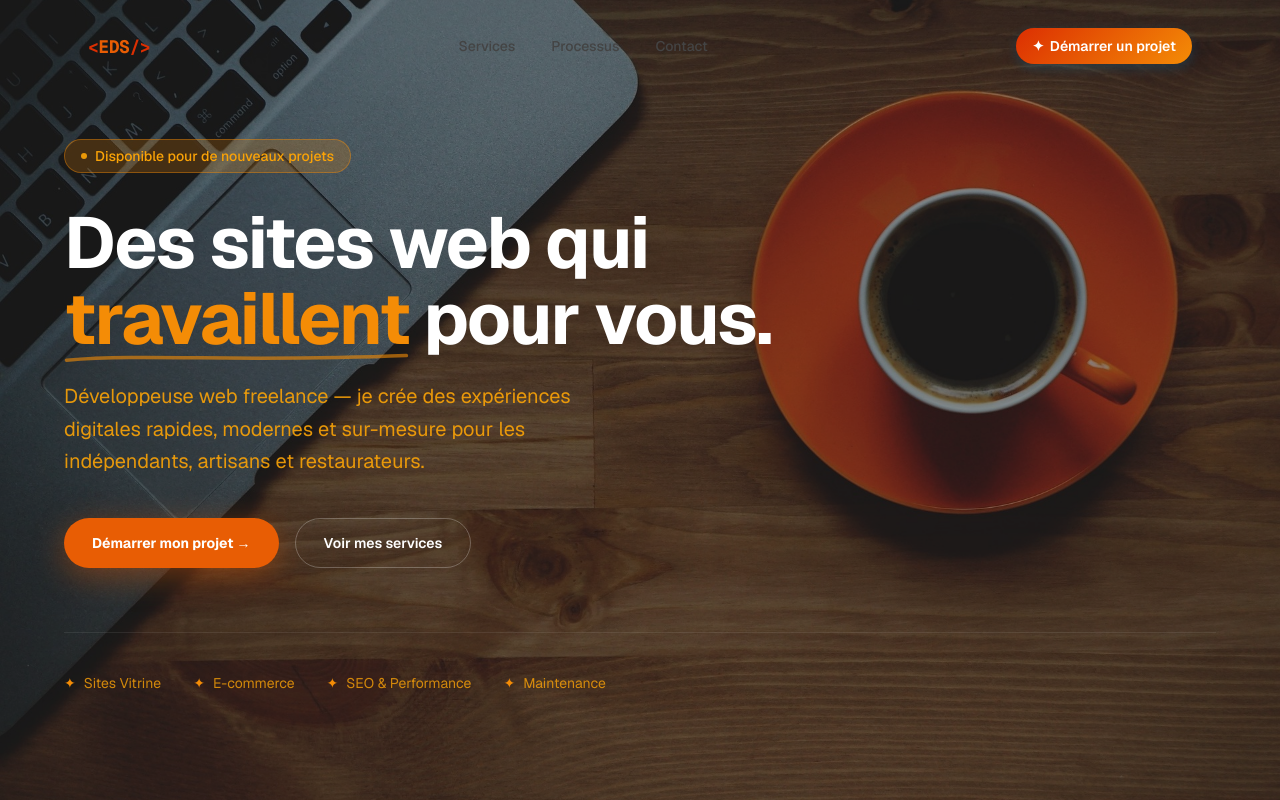
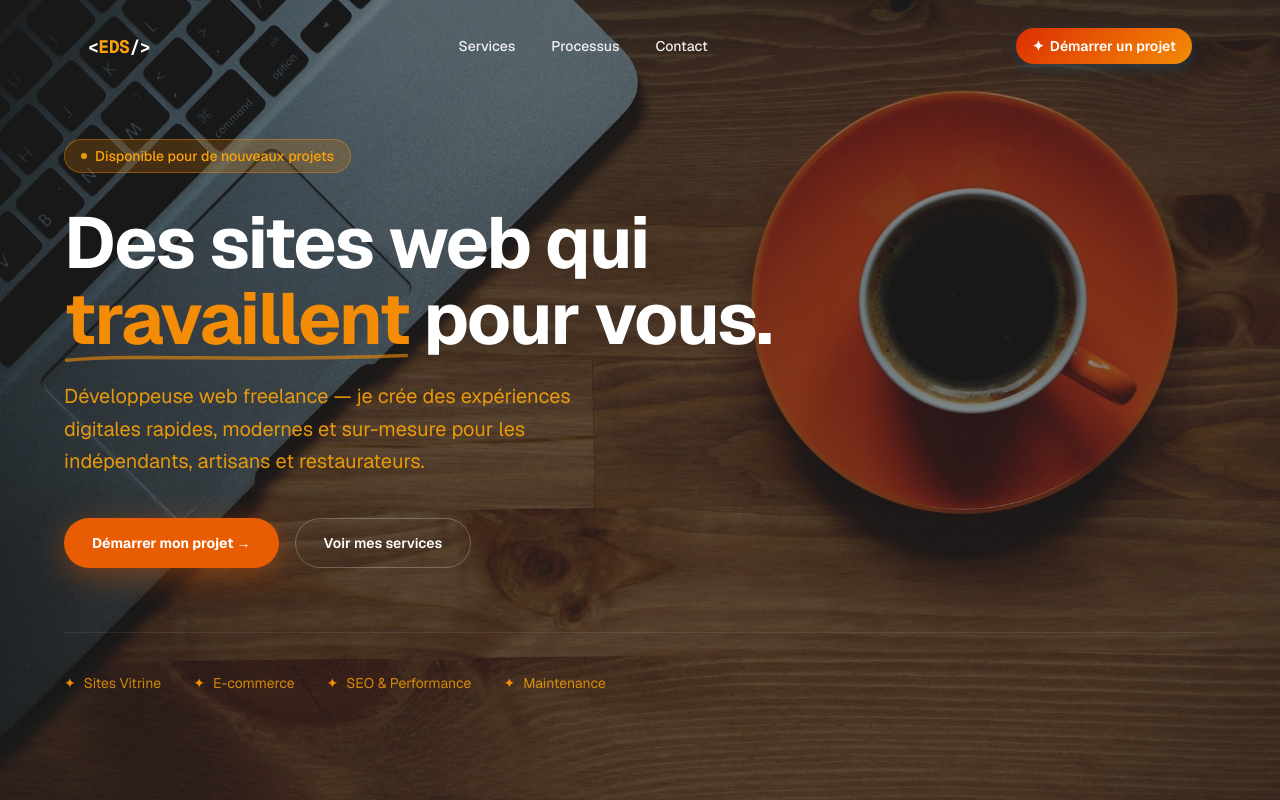
Before and after one commit to EleaDSB/EDS-WEBSITE, a Next.js app: page / in a window 1280 px wide. Shown: the top 800 px of the page. Built offline with nearby package versions, Linux system fonts and the light colour scheme.

Commit message:
Header : liens blancs sur fond transparent, sombres sur fond flottant
Co-Authored-By: Claude Sonnet 4.6 <noreply@anthropic.com>

```diff
--- a/components/Header.tsx
+++ b/components/Header.tsx
@@ -50,11 +50,11 @@ export default function Header() {
             href="/"
             className="font-mono font-bold tracking-tight shrink-0 transition-all duration-300"
             style={{
-              color: "#dc2f02",
+              color: floating ? "#dc2f02" : "#ffffff",
               fontSize: floating ? "15px" : "18px",
             }}
           >
-            &lt;<span style={{ color: "#e85d04" }}>EDS</span>/&gt;
+            &lt;<span style={{ color: floating ? "#e85d04" : "#faa307" }}>EDS</span>/&gt;
           </Link>
 
           {/* Nav desktop */}
@@ -65,15 +65,19 @@ export default function Header() {
                 href={l.href}
                 className="relative text-sm font-medium px-4 py-2 rounded-full transition-all duration-200"
                 style={{
-                  color: pathname === l.href ? "#f97316" : "#444",
-                  backgroundColor: pathname === l.href ? "rgba(249,115,22,0.08)" : "transparent",
+                  color: pathname === l.href
+                    ? "#f48c06"
+                    : floating ? "#111" : "rgba(255,255,255,0.9)",
+                  backgroundColor: pathname === l.href
+                    ? floating ? "rgba(244,140,6,0.1)" : "rgba(255,255,255,0.15)"
+                    : "transparent",
                 }}
               >
                 {l.label}
                 {pathname === l.href && (
                   <span
                     className="absolute bottom-1 left-1/2 -translate-x-1/2 w-1 h-1 rounded-full"
-                    style={{ backgroundColor: "#f97316" }}
+                    style={{ backgroundColor: "#f48c06" }}
                   />
                 )}
               </Link>
@@ -96,8 +100,8 @@ export default function Header() {
             <button
               className="md:hidden w-9 h-9 flex items-center justify-center rounded-full transition-colors"
               style={{
-                color: "#dc2f02",
-                backgroundColor: open ? "rgba(0,119,182,0.1)" : "transparent",
+                color: floating ? "#dc2f02" : "#ffffff",
+                backgroundColor: open ? "rgba(244,140,6,0.1)" : "transparent",
               }}
               onClick={() => setOpen(!open)}
               aria-label="Menu"
```
